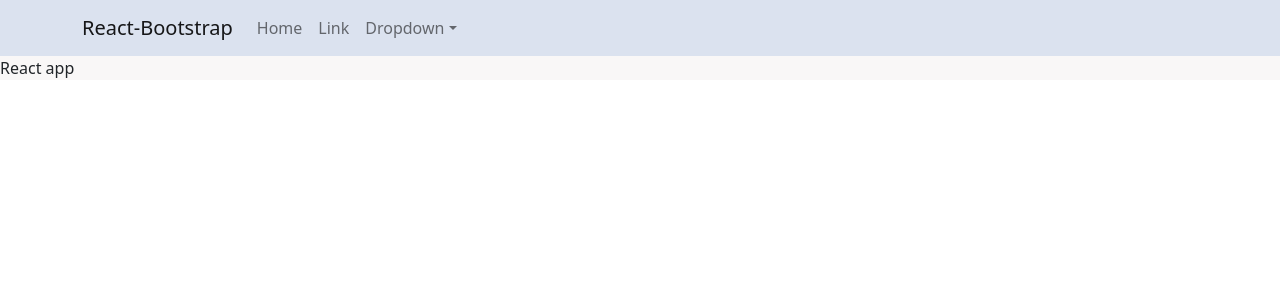
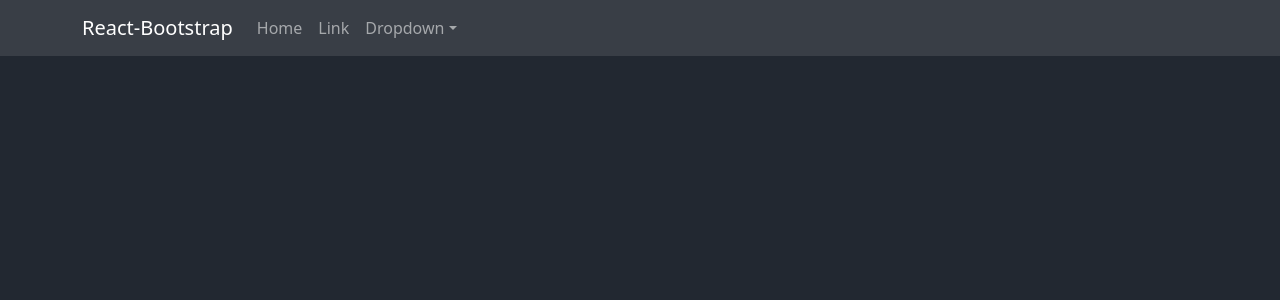
Before and after one commit to Jantero93/online-quiz, a React (Create React App) app in the folder web-app/: page / in a window 1280 px wide. Shown: the top 300 px of the page. Built offline with nearby package versions, Linux system fonts and the light colour scheme.

Commit message:
feat: background color app background via useEffect

```diff
--- a/web-app/src/App.tsx
+++ b/web-app/src/App.tsx
@@ -1,15 +1,19 @@
-import React from 'react';
+import React, { useEffect } from 'react';
 
 import NavigationBar from './components/NavigationBar';
 
 import 'bootstrap/dist/css/bootstrap.min.css';
 import './styles/colors.css';
+import './styles/fonts.css';
 
 const App = () => {
+  useEffect(() => {
+    document.body.style.backgroundColor = '#222831';
+  }, []);
+
   return (
-    <div className="_ColorDepth-Bg-1">
+    <div className="_ColorDepth-Bg-1" style={{ height: '100%' }}>
       <NavigationBar />
-      <p>React app</p>
     </div>
   );
 };
--- a/web-app/src/components/NavigationBar.tsx
+++ b/web-app/src/components/NavigationBar.tsx
@@ -7,7 +7,7 @@ import NavDropdown from 'react-bootstrap/esm/NavDropdown';
 
 const NavigationBar = () => {
   return (
-    <NavBar className="_ColorDepth-Bg-2" expand="lg">
+    <NavBar className="_ColorDepth-Bg-2" expand="lg" variant="dark">
       <Container>
         <NavBar.Brand href="#home">React-Bootstrap</NavBar.Brand>
         <NavBar.Toggle aria-controls="basic-navbar-nav" />
--- a/web-app/src/styles/colors.css
+++ b/web-app/src/styles/colors.css
@@ -1,15 +1,15 @@
 ._ColorDepth-Bg-1 {
-  background-color: #F9F7F7;
+  background-color: #222831;
 }
 
 ._ColorDepth-Bg-2 {
-  background-color: #DBE2EF;
+  background-color: #393E46;
 }
 
 ._ColorDepth-Bg-3 {
-  background-color: #3F72AF;
+  background-color: #00ADB5;
 }
 
 ._ColorDepth-Bg-4 {
-  background-color: #112D4E;
+  background-color: #EEEEEE;
 }
--- /dev/null
+++ b/web-app/src/styles/fonts.css
@@ -0,0 +1,7 @@
+._Normal-Text {
+  color: whitesmoke !important;
+}
+
+._Inverted-Text {
+  color: black !important;
+}
```
Also changed, not shown: 1 other file (tests, documents, lock files or other folders).
